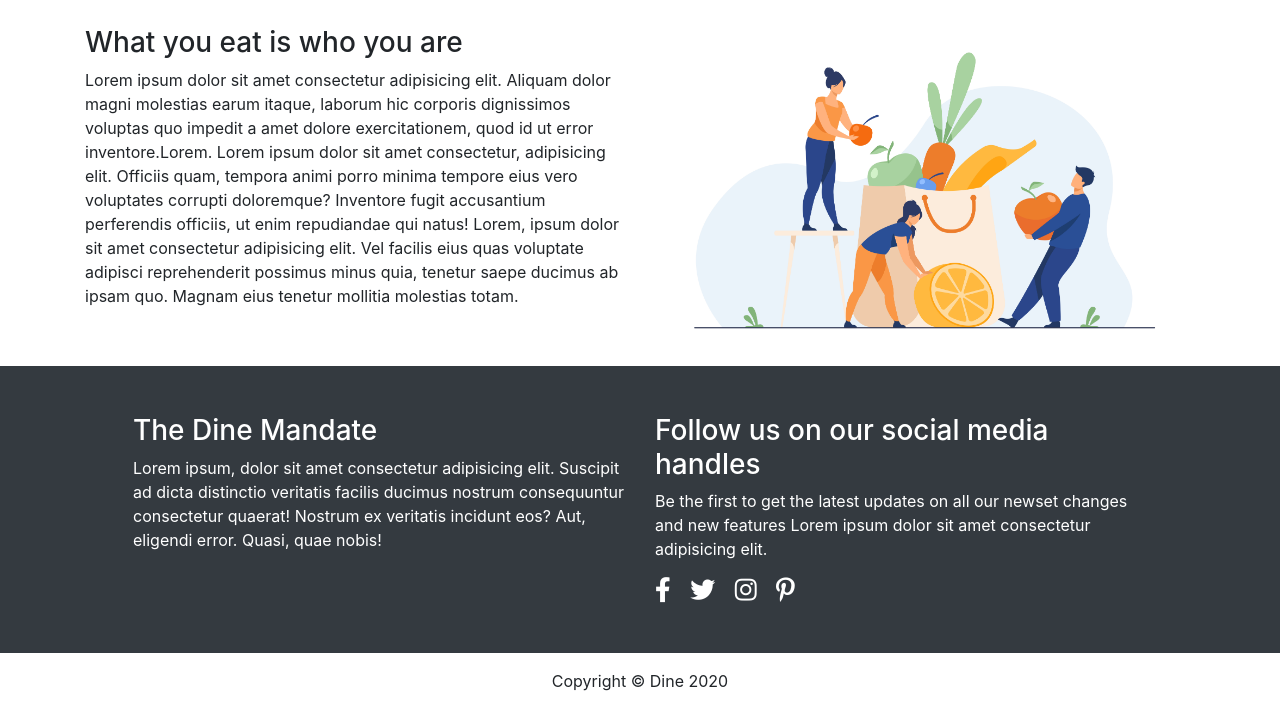
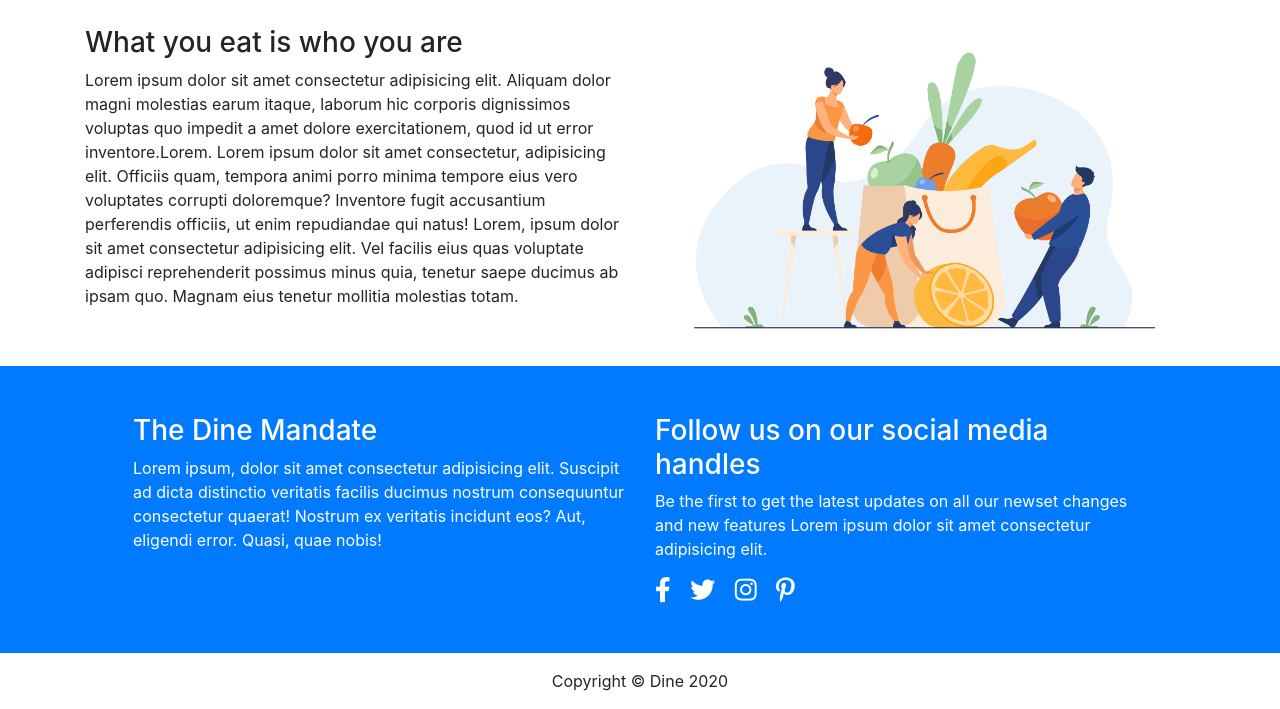
Before and after one commit to preciouskayili/dine, a plain HTML site: page index.html in a window 1280 px wide. Shown: the part 1446-2155 px from the top of the page. Drawn offline with Linux system fonts and the light colour scheme.

Commit message:
My third commit

```diff
--- a/index.html
+++ b/index.html
@@ -203,7 +203,7 @@
     </div>
 
     <footer>
-      <div class="container-fluid bg-dark">
+      <div class="container-fluid bg-primary">
         <div class="container">
           <div class="row p-5">
             <div class="col-md-6 text-white">
```
